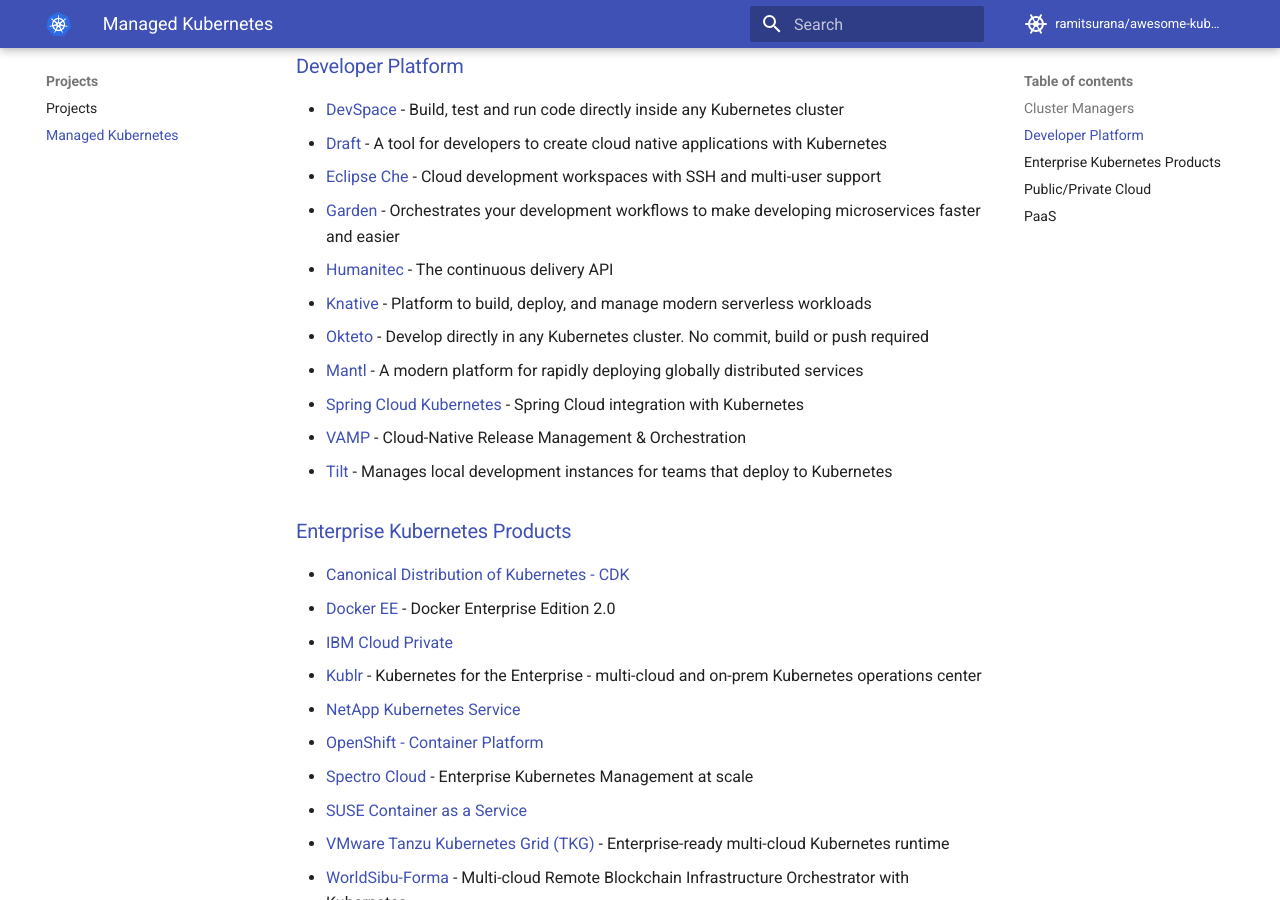
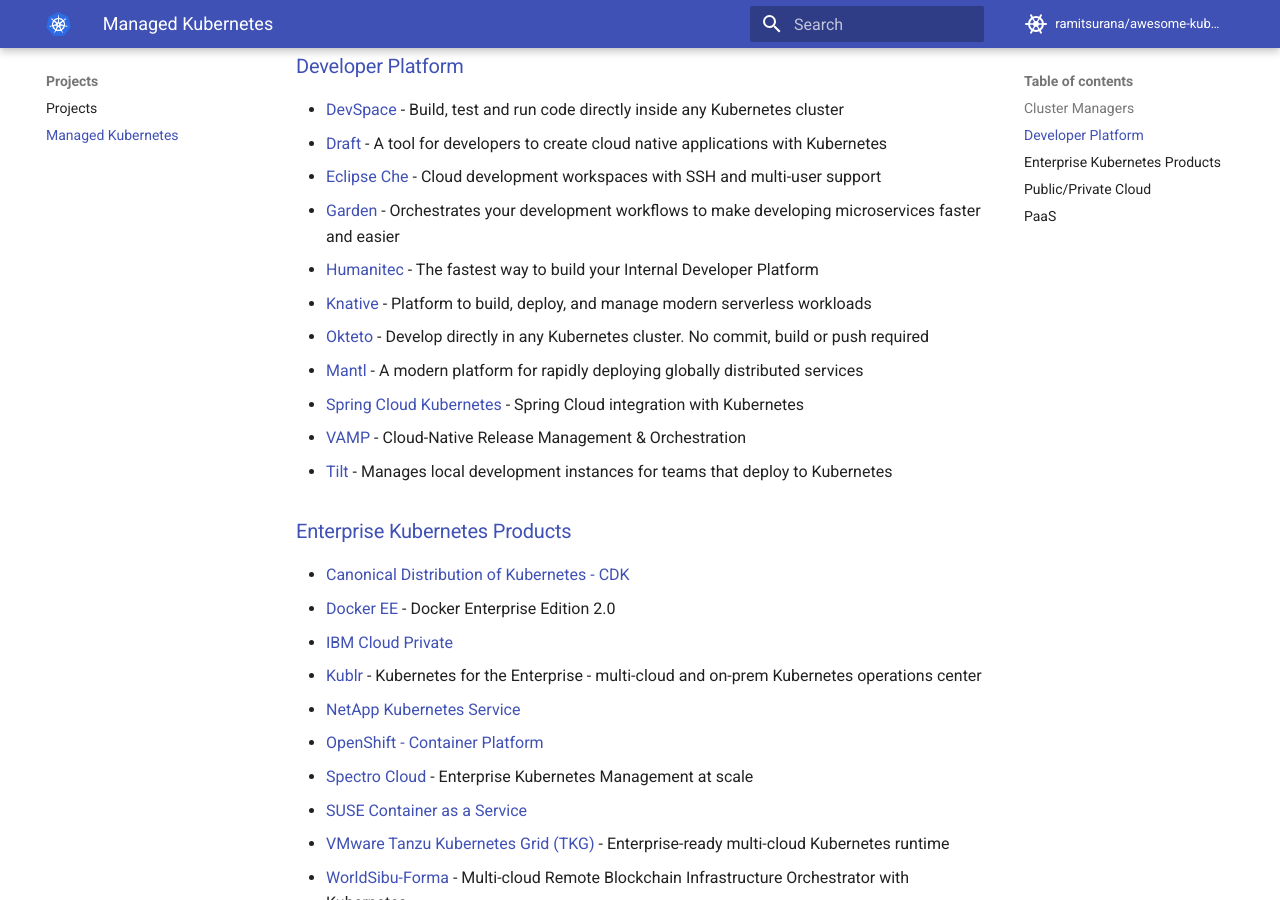
Before and after one commit to ramitsurana/awesome-kubernetes, an MkDocs documentation site: the page built from docs/managed-kubernetes/managed-kubernetes.md, in a window 1280 px wide and 900 px high, scrolled down 1027 px. Built offline with MkDocs 1.6.1 and Material for MkDocs 9.7.7, drawn with Linux system fonts in a browser that asks for light colours; comment, search, counter and statistics services are not loaded.

Commit message:
Update slogan for Humanitec (#658)

```diff
--- a/docs/managed-kubernetes/managed-kubernetes.md
+++ b/docs/managed-kubernetes/managed-kubernetes.md
@@ -32,7 +32,7 @@ Managed Kubernetes
   - [Draft](http://draft.sh) - A tool for developers to create cloud native applications with Kubernetes
   - [Eclipse Che](https://github.com/eclipse/che) - Cloud development workspaces with SSH and multi-user support
   - [Garden](https://garden.io) - Orchestrates your development workflows to make developing microservices faster and easier
-  - [Humanitec](https://humanitec.com) - The continuous delivery API
+  - [Humanitec](https://humanitec.com) - The fastest way to build your Internal Developer Platform
   - [Knative](https://github.com/knative/) - Platform to build, deploy, and manage modern serverless workloads
   - [Okteto](https://github.com/okteto/okteto) - Develop directly in any Kubernetes cluster. No commit, build or push required
   - [Mantl](https://github.com/mantl/mantl) - A modern platform for rapidly deploying globally distributed services
```
